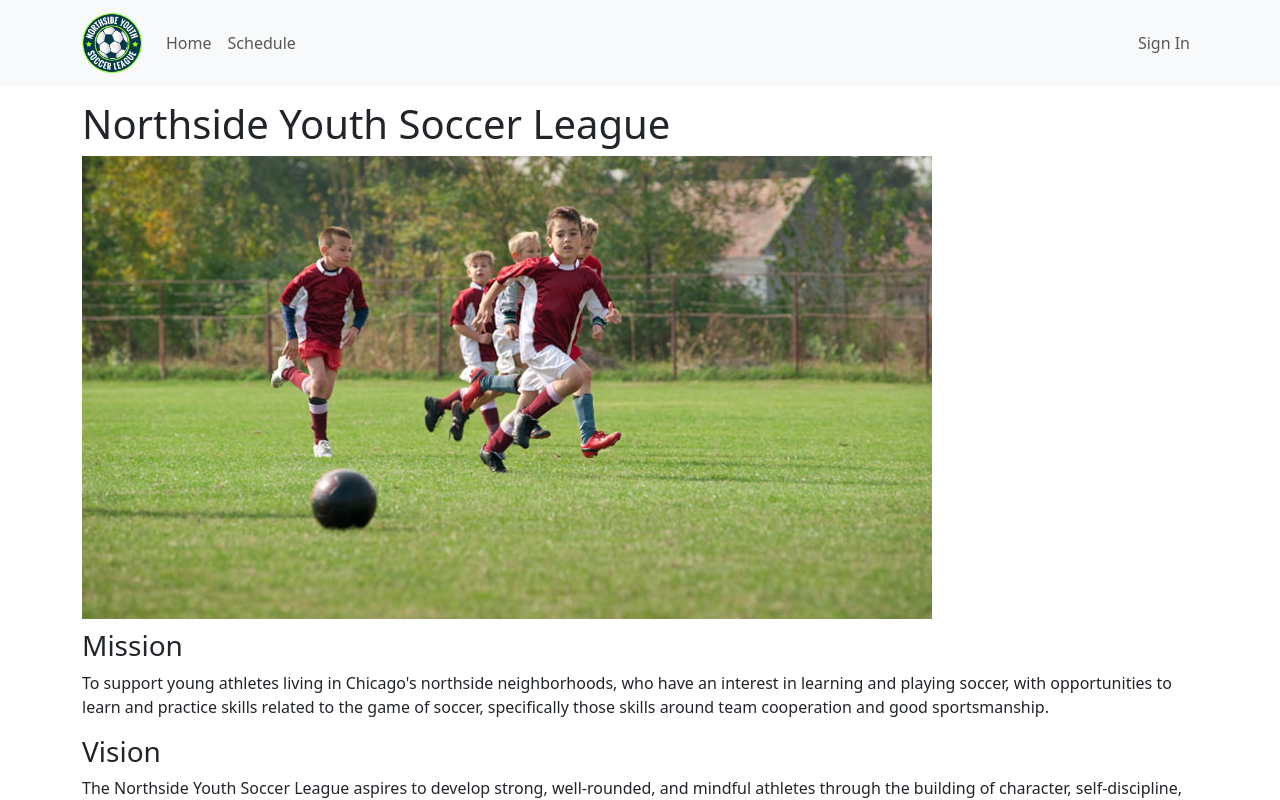
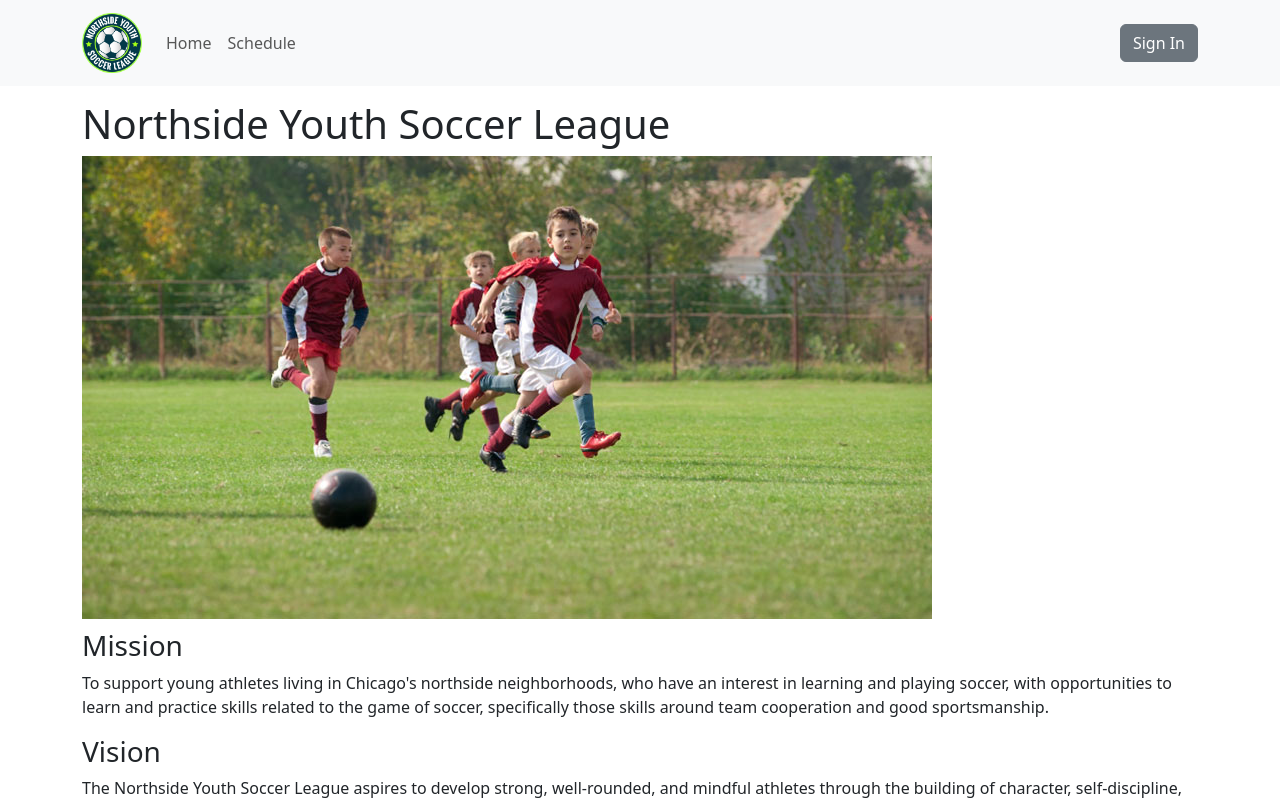
Before and after one commit to LaurenceWiles/NYSL-Mobile-Web-App, a React (Create React App) app: page / in a window 1280 px wide. Shown: the top 800 px of the page. Built offline with nearby package versions, Linux system fonts and the light colour scheme; no server answers.

Commit message:
feat: removed sign in screen and added sign in button to  navbar

```diff
--- a/src/App.js
+++ b/src/App.js
@@ -14,7 +14,7 @@ import { getAuth, signInWithRedirect } from "firebase/auth";
 import { getRedirectResult } from "firebase/auth";
 import { useEffect } from 'react';
 import { app } from './components/firebase';
-import SignIn from './components/SignIn'
+import { SignIn } from './components/SignIn'
 
 
 
@@ -29,7 +29,6 @@ const Main = () => {
           <Route path="/" element={<Home />} />
           <Route path="/schedule/*" element={<Schedule />} />
           <Route path="/game/:gameId" element={<GameDetails />} />
-          <Route path="/SignIn" element={<SignIn />} />
           </Routes>
     </div>
   )
@@ -43,23 +42,3 @@ const App = () => {
 }
 
 export default App;
-
-/*
-const auth = getAuth();
-  const provider = new GoogleAuthProvider();
-  useEffect(() => {
-    signInWithRedirect(auth, provider);
-    getRedirectResult(auth)
-    .then((result) => {
-      const credential = GoogleAuthProvider.credentialFromResult(result);
-      const token = credential.accessToken;
-      const user = result.user;
-  })
-  .catch((error) => {
-    const errorCode = error.code;
-    const errorMessage = error.message;
-    const email = error.email;
-    const credential = GoogleAuthProvider.credentialFromError(error);
-  });
-}, [auth, provider]);
-*/
--- a/src/components/SignIn.js
+++ b/src/components/SignIn.js
@@ -1,13 +1,46 @@
-import React from 'react';
 
-const SignIn = () => {
-  // Your sign-in component logic goes here
+import { getAuth, GoogleAuthProvider, signInWithPopup, signOut } from "firebase/auth";
+import React, { useEffect, useState } from 'react';
+import { Container, Button } from 'react-bootstrap';
+import { app } from "./firebase";
+
+
+const auth = getAuth();
+const googleProvider = new GoogleAuthProvider();
+
+
+export const SignIn = () => {
+
+  const [isSignedIn, setIsSignedIn] = useState(false);
+
+  useEffect(() => {
+    const unsubscribe = auth.onAuthStateChanged(user => {
+      setIsSignedIn(!!user);
+    });
+
+    return () => unsubscribe();
+  }, []);
+
+  const signInWithGoogle = async () => {
+    try {
+    await signInWithPopup(auth, googleProvider);
+    } catch (err){
+      console.error(err);
+    }
+  };
+
+  const logOut = async () => {
+    try {
+    await signOut(auth);
+    } catch (err){
+      console.error(err);
+    }
+  };
+
   return (
     <div>
-      <h2>Sign In Page</h2>
-      {/* Add your sign-in form or Google sign-in button here */}
+      {!isSignedIn && <Button variant="secondary" onClick={signInWithGoogle}> Sign In</Button>}
+      {isSignedIn && <Button variant="secondary" onClick={logOut}>Log Out</Button>}
     </div>
-  );
+  )
 }
-
-export default SignIn;
--- a/src/components/navbar.js
+++ b/src/components/navbar.js
@@ -11,18 +11,12 @@ import Image from 'react-bootstrap/Image';
 import { GameDetails } from './GameDetails';
 import firebase from 'firebase/compat/app';
 import 'firebase/compat/auth'
+import { SignIn } from './SignIn';
 
 
 export const Header = () => {
 
-  const signInWithGoogle = async () => {
-    const provider = new firebase.auth.GoogleAuthProvider();
-    try {
-      await firebase.auth().signInWithPopup(provider);
-    } catch (error) {
-      console.error(error);
-    }
-  };
+
 
   return (
     <div>
@@ -40,7 +34,7 @@ export const Header = () => {
           <Nav.Link as={Link} to="/schedule">Schedule</Nav.Link>
           </Nav>
           <Nav>
-              <Nav.Link as={Link} to="/SignIn">Sign In</Nav.Link>
+              <SignIn />
             </Nav>
         </Navbar.Collapse>
       </Container>
```
